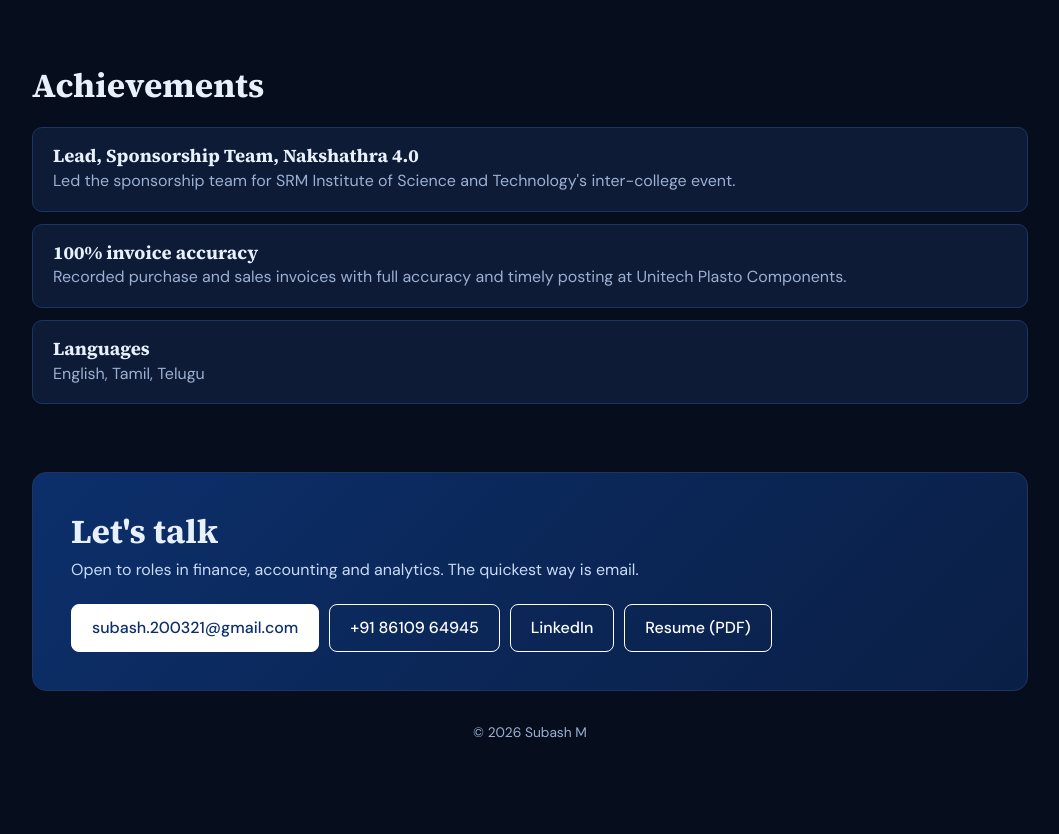
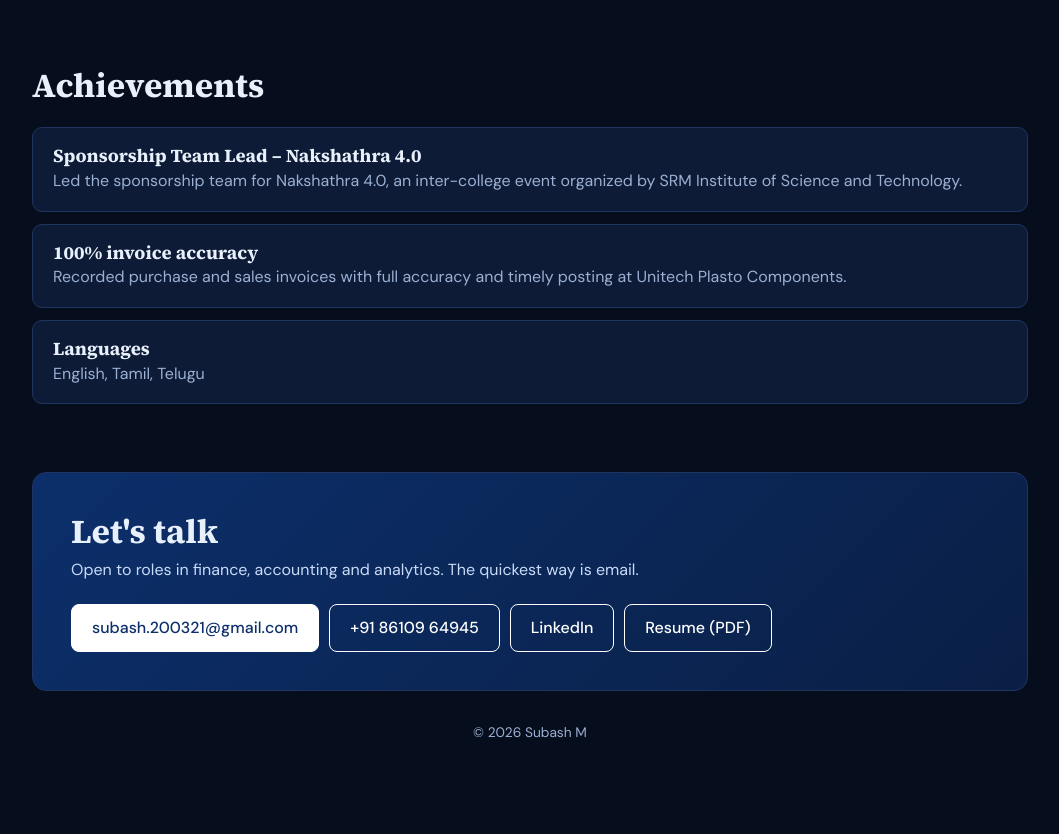
Before and after one commit to subash200321/subash_portfolio, a plain HTML site: page index.html in a window 1280 px wide. Shown: the part 3831-4665 px from the top of the page, without its empty margins (110-1169 px from the left). Drawn offline with Linux system fonts and the light colour scheme.

Commit message:
Revise achievement description for clarity
Updated the description of the achievements section to clarify the role and event details.

```diff
--- a/index.html
+++ b/index.html
@@ -244,7 +244,7 @@ nav b{display:none}.contact{padding:28px 22px}}
 <section id="achievements" class="reveal">
   <h2>Achievements</h2>
   <div class="ach" style="margin-top:22px">
-    <div><h3>Lead, Sponsorship Team, Nakshathra 4.0</h3><p>Led the sponsorship team for SRM Institute of Science and Technology's inter-college event.</p></div>
+    <div><h3>Sponsorship Team Lead – Nakshathra 4.0</h3><p>Led the sponsorship team for Nakshathra 4.0, an inter-college event organized by SRM Institute of Science and Technology.</p></div>
     <div><h3>100% invoice accuracy</h3><p>Recorded purchase and sales invoices with full accuracy and timely posting at Unitech Plasto Components.</p></div>
     <div><h3>Languages</h3><p>English, Tamil, Telugu</p></div>
   </div>
```
